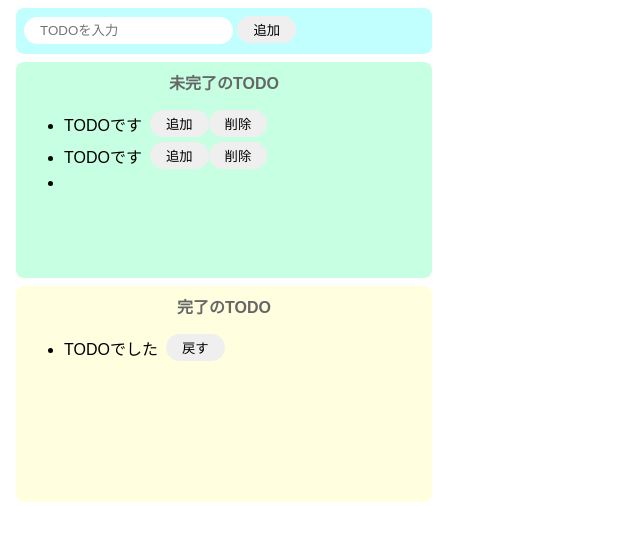
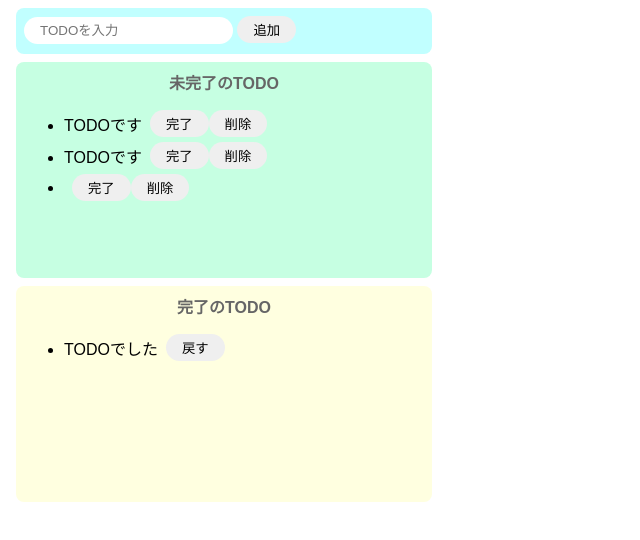
Before and after one commit to sakitama14/todo-vanilla-js, a website built with Parcel: page index.html in a window 1280 px wide. Both pictures are taken after a click on the button "追加". Shown: the whole page, without its empty margins (0-640 px from the left). Built offline with nearby package versions, Linux system fonts and the light colour scheme.

Commit message:
タスクの機能追加（ボタン）

```diff
--- a/index.html
+++ b/index.html
@@ -16,12 +16,12 @@
       <ul id="incomplete-list">
         <div class="list-row">
           <li>TODOです</li>
-          <button>追加</button>
+          <button>完了</button>
           <button>削除</button>
         </div>
         <div class="list-row">
           <li>TODOです</li>
-          <button>追加</button>
+          <button>完了</button>
           <button>削除</button>
         </div>
       </ul>
--- a/src/index.js
+++ b/src/index.js
@@ -13,9 +13,24 @@ const onClickbtn = () => {
   const li = document.createElement("li");
   li.innerText = inputText;
 
+  // 追加ボタンを作成する
+  const completeButton = document.createElement("button");
+  completeButton.innerText = "完了";
+  completeButton.addEventListener("click", () => {
+    alert("完了");
+  });
+
+  // 削除ボタンを作成する
+  const deleteButton = document.createElement("button");
+  deleteButton.innerText = "削除";
+  deleteButton.addEventListener("click", () => {
+    alert("削除");
+  });
+
   //devタグの子要素に各要素を設定
   div.appendChild(li);
-  console.log(div);
+  div.appendChild(completeButton);
+  div.appendChild(deleteButton);
 
   //未完了リストに入力したものを追加する
   document.getElementById("incomplete-list").appendChild(div);
```
